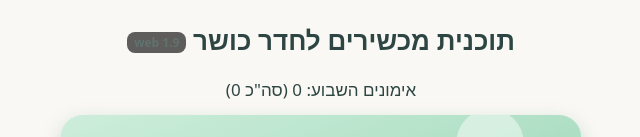
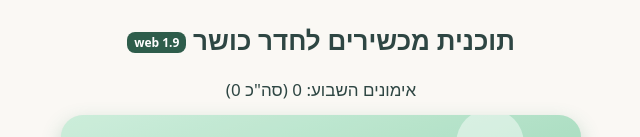
Before and after one commit to miromiro1515/gym-trainer-web, a plain HTML site: page index.html in a window 1280 px wide. Shown: the top 137 px of the page, without its empty margins (319-959 px from the left). Drawn offline with Linux system fonts and the light colour scheme.

Commit message:
Update index.html

```diff
--- a/index.html
+++ b/index.html
@@ -215,7 +215,7 @@ function sync(){return `<div class="sync" id="syncline">${esc(syncState)}</div>`
 
 function showHome(){
   const act=workout.active;
-  let h=`<h1 class="c">תוכנית מכשירים לחדר כושר <span style="font-size:12px;font-weight:600;opacity:.75;direction:ltr;display:inline-block;background:#2a2a2a;border-radius:8px;padding:2px 7px;vertical-align:middle">${VERSION}</span></h1><div style="margin-bottom:14px;text-align:center">אימונים השבוע: ${thisWeek()} (סה"כ ${log.length})</div>`;
+  let h=`<h1 class="c">תוכנית מכשירים לחדר כושר <span style="font-size:12px;font-weight:600;direction:ltr;display:inline-block;background:#2e5d4b;color:#fff;border-radius:8px;padding:2px 7px;vertical-align:middle">${VERSION}</span></h1><div style="margin-bottom:14px;text-align:center">אימונים השבוע: ${thisWeek()} (סה"כ ${log.length})</div>`;
   if(act)h+=`<button class="btn resume" id="resume">↩ חזרה לאימון הפעיל · ${doneCount()} מתוך ${machines.length} הושלמו</button>`;
   h+=`<div class="tile" id="new"><div class="ic">💪</div><div class="t">אימון חדש</div><div class="s">(${machines.length} מכשירים)</div></div>
   <button class="btn" id="b1">ניהול מכשירים</button><button class="btn" id="b2">יומן אימונים</button>
```
